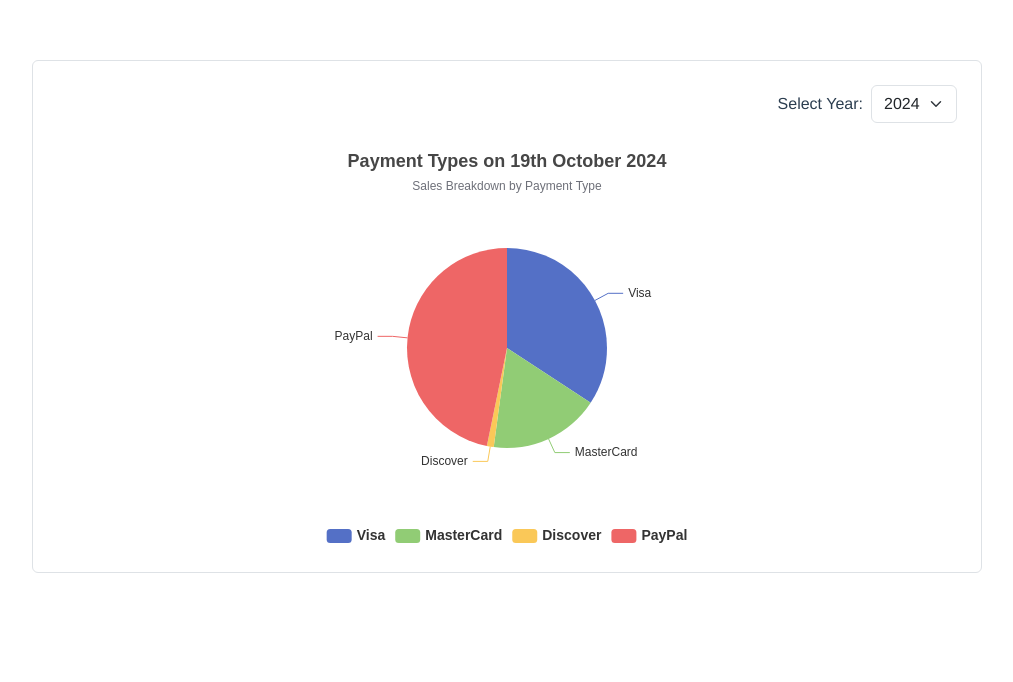
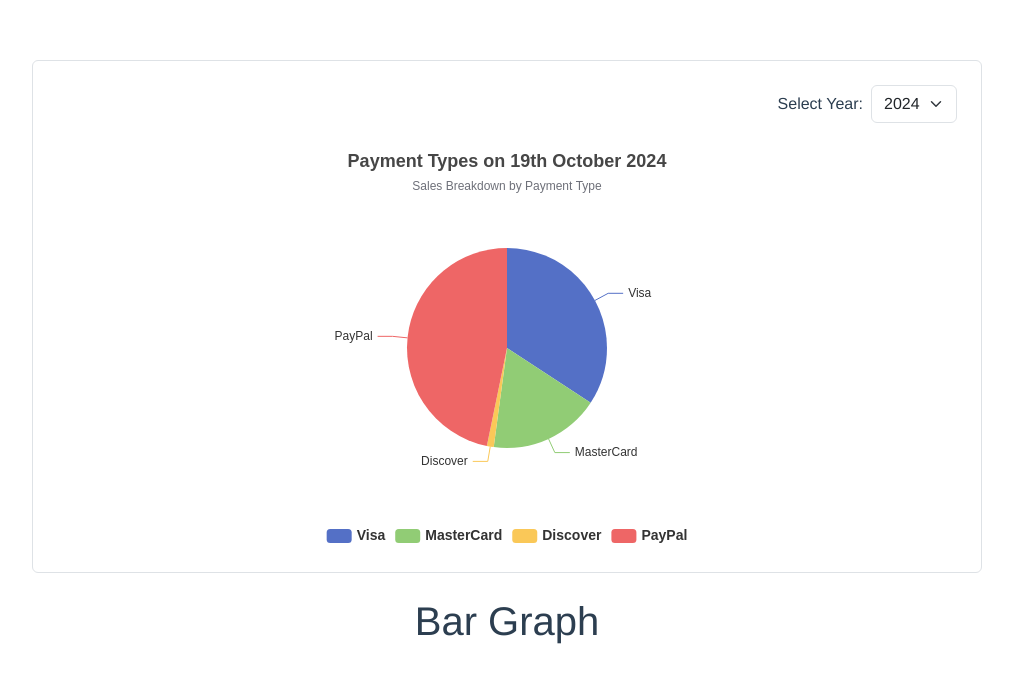
Before and after one commit to Abhi1279/Graphing-Sales, a Vue app in the folder graphing-sales/: page / in a window 1280 px wide. Shown: the top 682 px of the page, without its empty margins (133-1146 px from the left). Built offline with nearby package versions, Linux system fonts and the light colour scheme.

Commit message:
Bar Graph Component Imported Into APP.vue File

```diff
--- a/graphing-sales/src/App.vue
+++ b/graphing-sales/src/App.vue
@@ -1,14 +1,17 @@
 <template>
  <PieChart/>
+ <BarGraph/>
 </template>
 
 <script>
+import BarGraph from './components/BarGraph.vue';
 import PieChart from './components/PieChart.vue';
 
 export default {
   name: 'App',
   components: {
-    PieChart
+    PieChart,
+    BarGraph
   }
 }
 </script>
--- /dev/null
+++ b/graphing-sales/src/components/BarGraph.vue
@@ -0,0 +1,19 @@
+<template>
+    <h1>Bar Graph</h1>
+</template>
+
+<script>
+import { defineComponent } from 'vue';
+
+
+export default defineComponent({
+    components:{
+
+    },
+    data(){
+        return{
+
+        }
+    }
+})
+</script>
```
